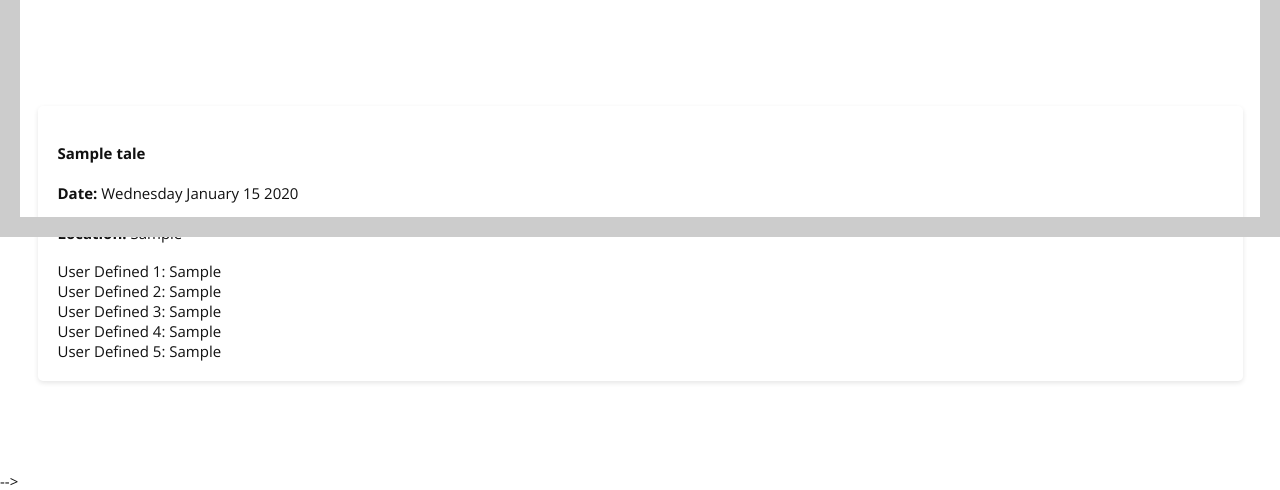
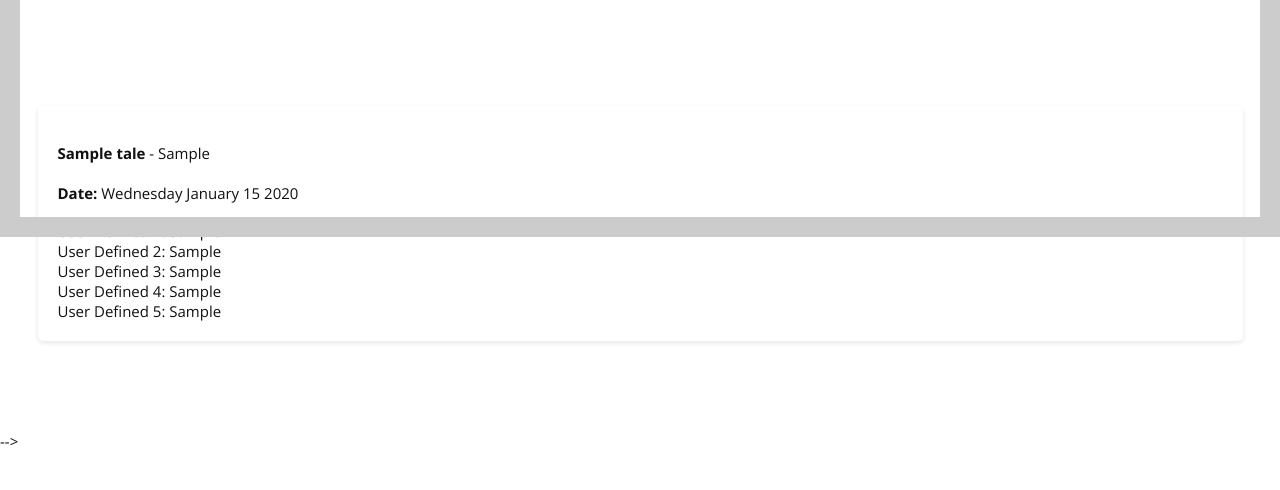
Before and after one commit to newtoncuff/newtoncuff.com, a Flask app: page /Tales in a window 1280 px wide. Shown: the part 563-1053 px from the top of the page. Run offline with Flask 2, Linux system fonts and the light colour scheme; tables that the repository leaves empty hold one stand-in row (values such as "Sample post").

Commit message:
Changed the layout of tales in the index view

```diff
--- a/website/templates/navigation/taleIndex.html
+++ b/website/templates/navigation/taleIndex.html
@@ -17,9 +17,8 @@
   <div class="card-container" id="cards">
     {% for card in cards %}
       <div class="card" data-id="{{ card.id }}">
-        <p class="topicTitle"><strong>{{ card.topicTitle }}</strong></p>
+        <p class="topicTitle"><strong>{{ card.topicTitle }}</strong> - {{ card.location }}</p>
         <p class="date"><strong>Date:</strong> {{ card.date }}</p>
-        <p class="location"><strong>Location:</strong> {{ card.location }}</p>
         {% if card.talltale %}
           <div class="talltale" style="display: none;"><strong>Tall Tale:</strong> {{ card.talltale }}</div>
         {% endif %}
```
